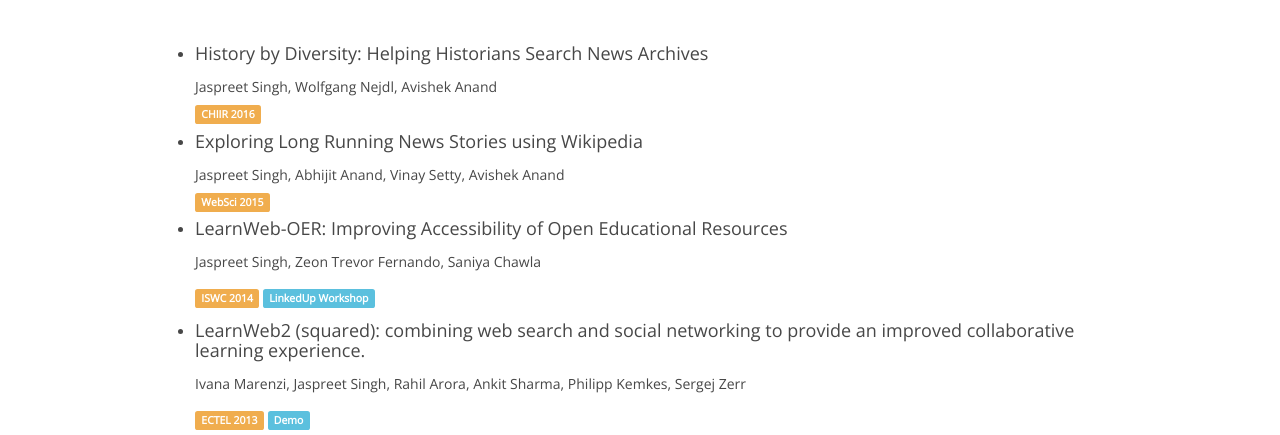
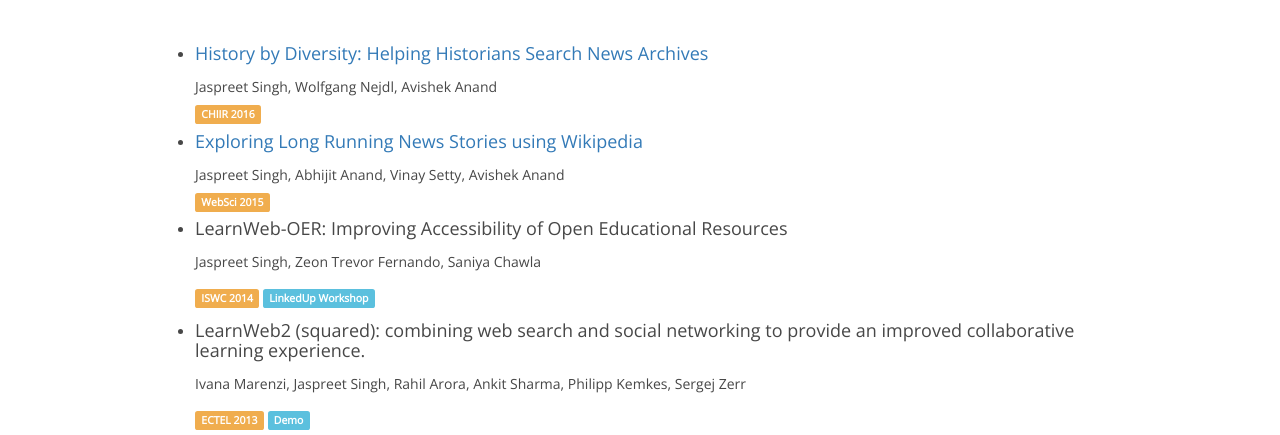
Before and after one commit to jaz7290/jaz7290.github.io, a website: page index.html in a window 1280 px wide. Shown: the part 662-1097 px from the top of the page. Drawn offline with nearby package versions, Linux system fonts and the light colour scheme.

Commit message:
added links to papers

```diff
--- a/index.html
+++ b/index.html
@@ -75,12 +75,12 @@
 							<div class="">
 								<ul>
 									<li>
-										<h4>History by Diversity: Helping Historians Search News Archives</h4>
+										<h4><a href="http://www.l3s.de/~singh/papers/chiir-singh-l3s.pdf">History by Diversity: Helping Historians Search News Archives</a></h4>
 										<p>Jaspreet Singh, Wolfgang Nejdl, Avishek Anand</p>
 										<p><span class="label label-warning">CHIIR 2016</span></p>
 									</li>
 									<li>
-										<h4>Exploring Long Running News Stories using Wikipedia</h4>
+										<h4><a href="http://www.l3s.de/~singh/papers/singh-websci.pdf">Exploring Long Running News Stories using Wikipedia</a></h4>
 										<p>Jaspreet Singh, Abhijit Anand, Vinay Setty, Avishek Anand</p>
 										<p><span class="label label-warning">WebSci 2015</span></p>
 									</li>
```
